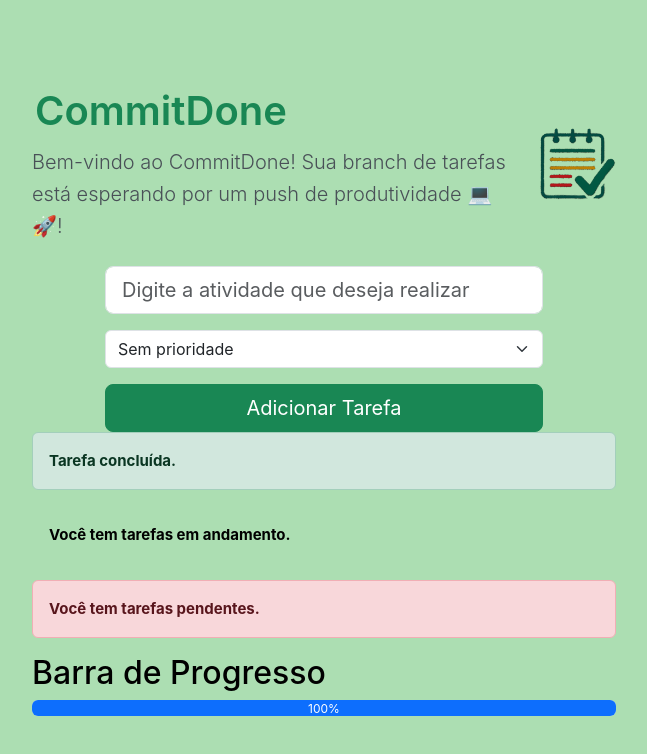
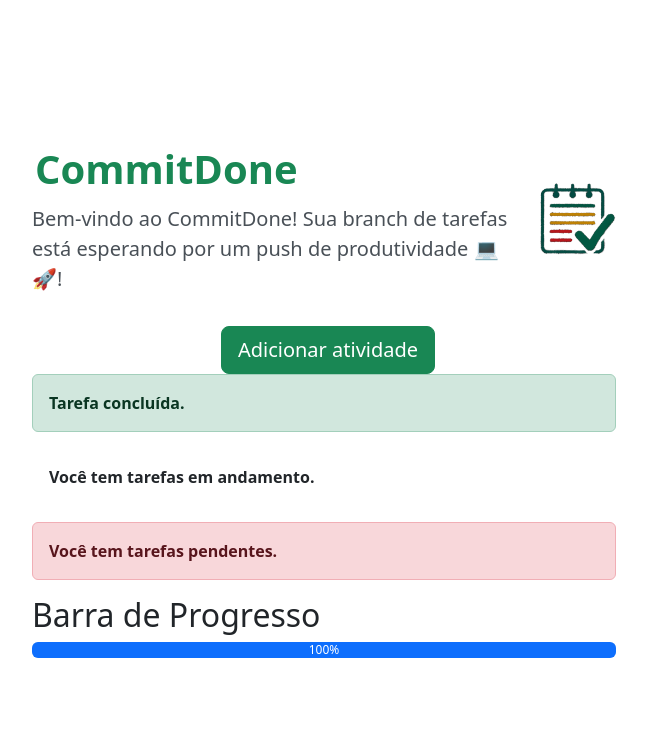
Before and after one commit to CaiaoCesar/To-Do-List, a Vue app: page / in a window 1280 px wide. Shown: the top 754 px of the page, without its empty margins (12-659 px from the left). Built offline with nearby package versions, Linux system fonts and the light colour scheme.

Commit message:
feat: Opção de adicionar atividade adicionada.

```diff
--- a/index.html
+++ b/index.html
@@ -4,12 +4,9 @@
     <meta charset="UTF-8">
     <link rel="icon" href="/favicon.ico">
     <meta name="viewport" content="width=device-width, initial-scale=1.0">
-    <link href="https://cdn.jsdelivr.net/npm/bootstrap@5.3.8/dist/css/bootstrap.min.css" rel="stylesheet" integrity="sha384-sRIl4kxILFvY47J16cr9ZwB07vP4J8+LH7qKQnuqkuIAvNWLzeN8tE5YBujZqJLB" crossorigin="anonymous">
-    <title>Vite App</title>
   </head>
   <body>
     <div id="app"></div>
-    <script src="https://cdn.jsdelivr.net/npm/bootstrap@5.3.8/dist/js/bootstrap.bundle.min.js" integrity="sha384-FKyoEForCGlyvwx9Hj09JcYn3nv7wiPVlz7YYwJrWVcXK/BmnVDxM+D2scQbITxI" crossorigin="anonymous"></script>
     <script type="module" src="/src/main.js"></script>
   </body>
 </html>
--- a/package.json
+++ b/package.json
@@ -14,6 +14,10 @@
     "format": "prettier --write src/"
   },
   "dependencies": {
+    "@fortawesome/fontawesome-svg-core": "^7.1.0",
+    "@fortawesome/free-solid-svg-icons": "^7.1.0",
+    "@fortawesome/vue-fontawesome": "^3.1.2",
+    "bootstrap": "^5.3.8",
     "pinia": "^3.0.3",
     "vue": "^3.5.22"
   },
--- a/src/components/TheTask.vue
+++ b/src/components/TheTask.vue
@@ -3,26 +3,91 @@
 
 <template>
   <div class="d-flex flex-column align-items-center mt-4">
+    <!-- Botão que irá abrir o modal - CORRIGIDO -->
+    <button type="button" class="btn btn-success btn-lg mt-2 ms-2"
+            data-bs-toggle="modal" data-bs-target="#meuModal">
+      Adicionar atividade
+    </button>
+
+    <!-- Modal - CORRIGIDO -->
+    <div id="meuModal" class="modal fade" tabindex="-1">
+      <div class="modal-dialog">
+
+        <!-- Conteúdo do modal-->
+        <div class="modal-content">
+
+          <!-- Cabeçalho do modal - CORRIGIDO -->
+          <div class="modal-header">
+            <h3 class="modal-title">Informações da atividade</h3>
+            <button type="button" class="btn-close" data-bs-dismiss="modal"></button>
+          </div>
+
+          <!-- Corpo do modal -->
+          <div class="modal-body">
             <!-- Input -->
-    <input class="form-control form-control-lg mb-3 w-75"
+            <div class="w-75 mb-3">
+              <label class="form-label" for="task">Atividade:</label>
+              <div class="input-group">
+                <span class="input-group-text">
+                  <FontAwesomeIcon icon="fa-solid fa-thumbtack"/>
+                </span>
+                <input class="form-control form-control-bg"
                     type="text"
                     id="task"
-           placeholder="Digite a atividade que deseja realizar">
+                    placeholder="Título da atividade que deseja realizar"
+                    required>
+              </div>
+            </div>
 
             <!-- Select -->
-    <select class="form-select mb-3 w-75" name="priority" id="priority">
+            <div class="w-75 mb-3">
+              <label for="priority" class="form-label">Nível de prioridade:</label>
+              <div class="input-group">
+                <span class="input-group-text">
+                  <FontAwesomeIcon icon="fa-solid fa-flag"/>
+                </span>
+                <select class="form-select" name="priority" id="priority" required>
                   <option value="0">Sem prioridade</option>
                   <option value="1">Urgente</option>
                   <option value="2">Importante</option>
                   <option value="3">Normal</option>
                 </select>
+              </div>
+            </div>
 
-    <!-- Botão -->
-    <button class="btn btn-success btn-lg w-75"
-            id="btn-add-task"
-            type="submit">
-      Adicionar Tarefa
-    </button>
+            <!-- Data e Hora -->
+            <div class="w-75 mb-3">
+              <label for="date-time" class="form-label">Data e Hora de a realizar:</label>
+              <div class="input-group">
+                <span class="input-group-text">
+                  <FontAwesomeIcon icon="fa-solid fa-calendar"/>
+                </span>
+                <input class="form-control" type="datetime-local" id="date-time">
+              </div>
+            </div>
+
+            <!-- Descricao -->
+            <div class="w-75 mb-3">
+              <label for="description" class="form-label">Descrição:</label>
+              <div class="input-group">
+                <span class="input-group-text">
+                  <FontAwesomeIcon icon="fa-solid fa-align-left"/>
+                </span>
+                <textarea class="form-control" id="description" rows="3" placeholder="Descreva o que deseja realizar (opcional)"></textarea>
+              </div>
+            </div>
+          </div>
+
+          <!-- Rodapé do modal - CORRIGIDO -->
+          <div class="modal-footer">
+            <button type="button" class="btn btn-danger" data-bs-dismiss="modal">Fechar</button>
+            <button type="button" class="btn btn-primary">Salvar Alterações</button>
+          </div>
+
+        </div>
+
+      </div>
+    </div>
   </div>
 </template>
 
--- a/src/main.js
+++ b/src/main.js
@@ -4,8 +4,29 @@ import { createApp } from 'vue'
 import { createPinia } from 'pinia'
 import App from './App.vue'
 
+import 'bootstrap/dist/css/bootstrap.min.css'  // ← ADICIONE ESTA LINHA
+import 'bootstrap/dist/js/bootstrap.bundle.min.js' // ← E ESTA TAMBÉM
+
+// Font Awesome
+import { library } from '@fortawesome/fontawesome-svg-core'
+import { FontAwesomeIcon } from '@fortawesome/vue-fontawesome'
+
+import { faThumbtack } from '@fortawesome/free-solid-svg-icons'
+import { faFlag } from '@fortawesome/free-solid-svg-icons'
+import { faCalendar } from '@fortawesome/free-solid-svg-icons'
+import { faAlignLeft } from '@fortawesome/free-solid-svg-icons'
+
+// Adicione os ícones que vai usar na library
+library.add(faThumbtack, faFlag, faCalendar, faAlignLeft)
+
+// Crie a app PRIMEIRO
 const app = createApp(App)
 
+// DEPOIS registre o componente
+app.component('FontAwesomeIcon', FontAwesomeIcon)
+
+// DEPOIS use os plugins
 app.use(createPinia())
 
+// FINALMENTE monte a app
 app.mount('#app')
```
Also changed, not shown: 1 other file (tests, documents, lock files or other folders). Lines whose indentation alone changed are shown as unchanged.
